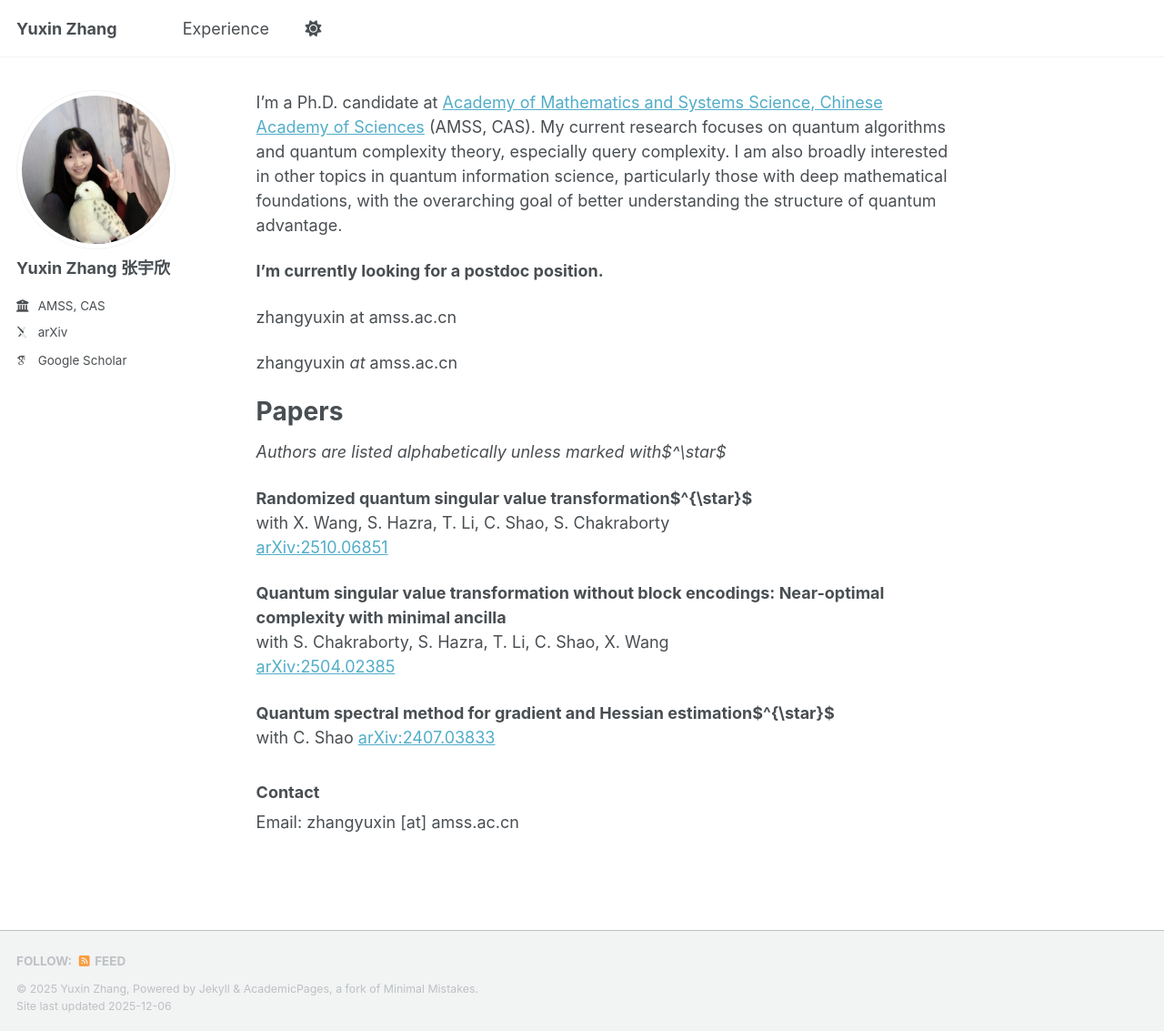
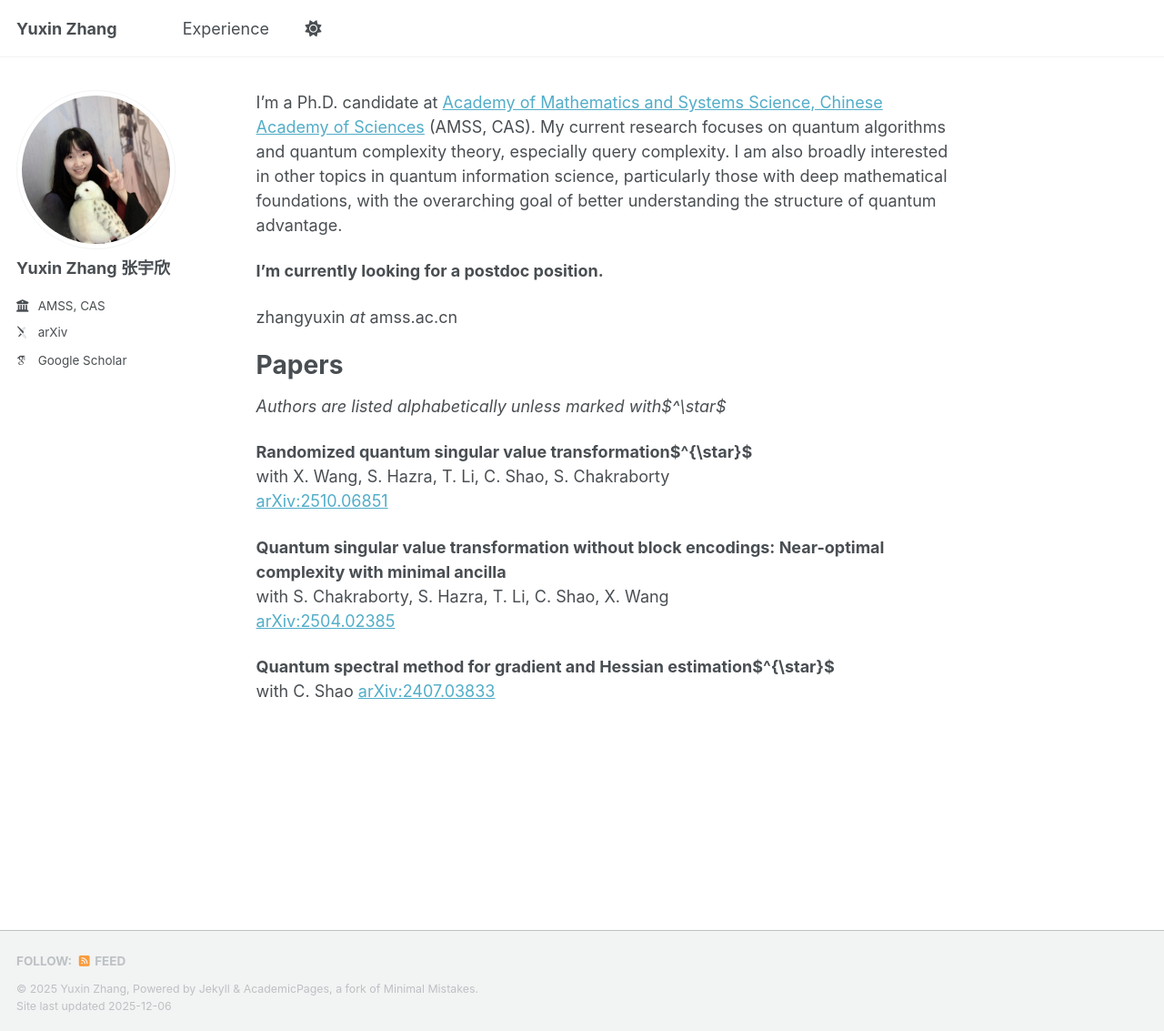
Before and after one commit to yuxinzhangmath/yuxinzhangmath.github.io, a Jekyll site: the page built from _pages/about.md, in a window 1280 px wide and 1133 px high. Shown: the whole window at 91% size. Built offline with Jekyll 4.4.1, drawn with Linux system fonts in a browser that asks for light colours; some web fonts are replaced; a script bundle is joined from its source files by our own code; library files that are not in the unit come from our copies.

Commit message:
Update about.md

```diff
--- a/_pages/about.md
+++ b/_pages/about.md
@@ -11,8 +11,6 @@ I'm a Ph.D. candidate at [Academy of Mathematics and Systems Science, Chinese Ac
 My current research focuses on quantum algorithms and quantum complexity theory, especially query complexity. I am also broadly interested in other topics in quantum information science, particularly those with deep mathematical foundations, with the overarching goal of better understanding the structure of quantum advantage.
 
 **I'm currently looking for a postdoc position.**
-
-zhangyuxin at amss.ac.cn
 
 zhangyuxin *at* amss.ac.cn
 
@@ -32,9 +30,3 @@ with S. Chakraborty, S. Hazra, T. Li, C. Shao, X. Wang<br>
 <b>Quantum spectral method for gradient and Hessian estimation$^{\star}$</b><br>
 with C. Shao
 [arXiv:2407.03833](https://arxiv.org/abs/2407.03833)
-
-
-
-
-### Contact
-Email: zhangyuxin [at] amss.ac.cn
```
